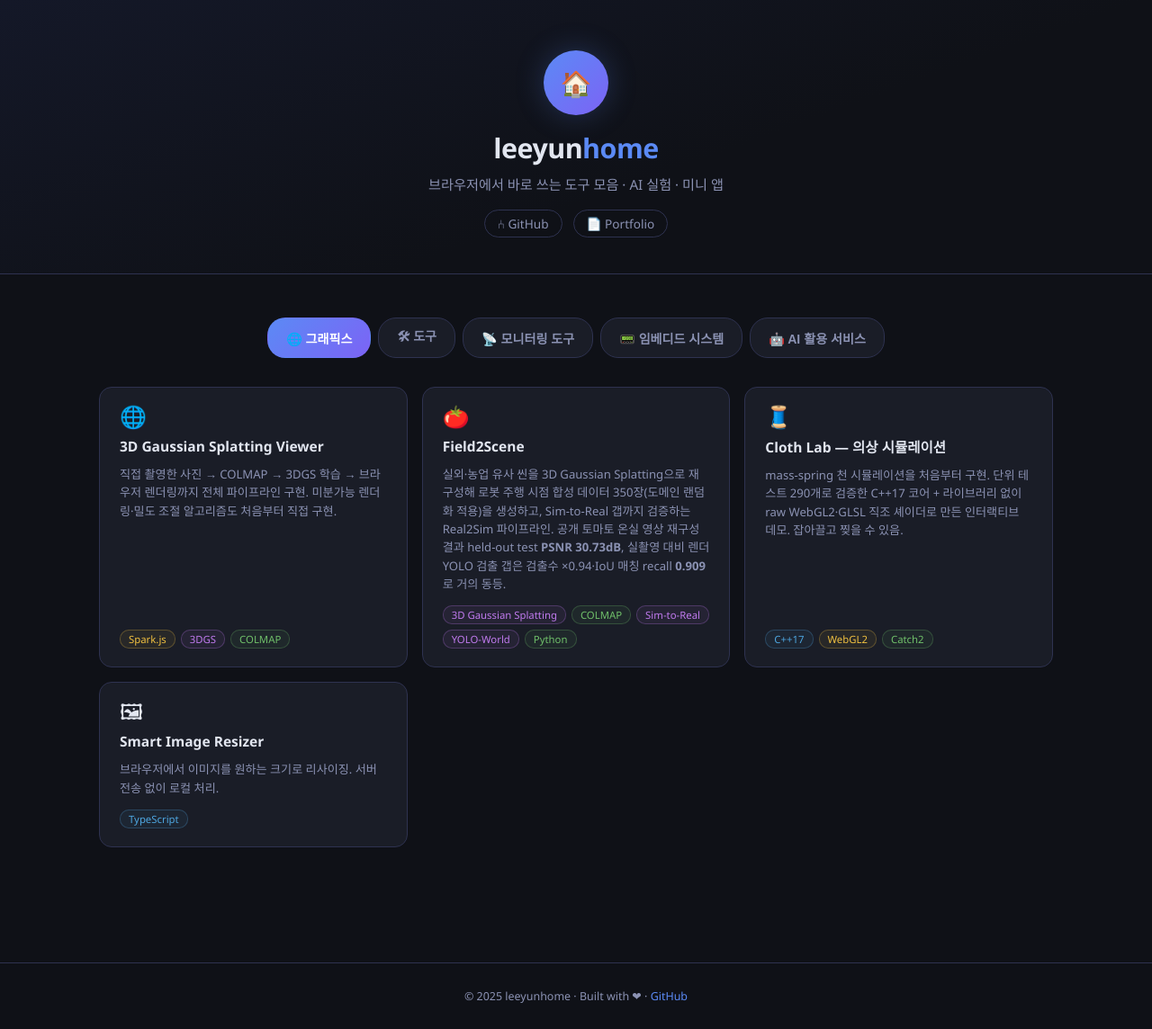
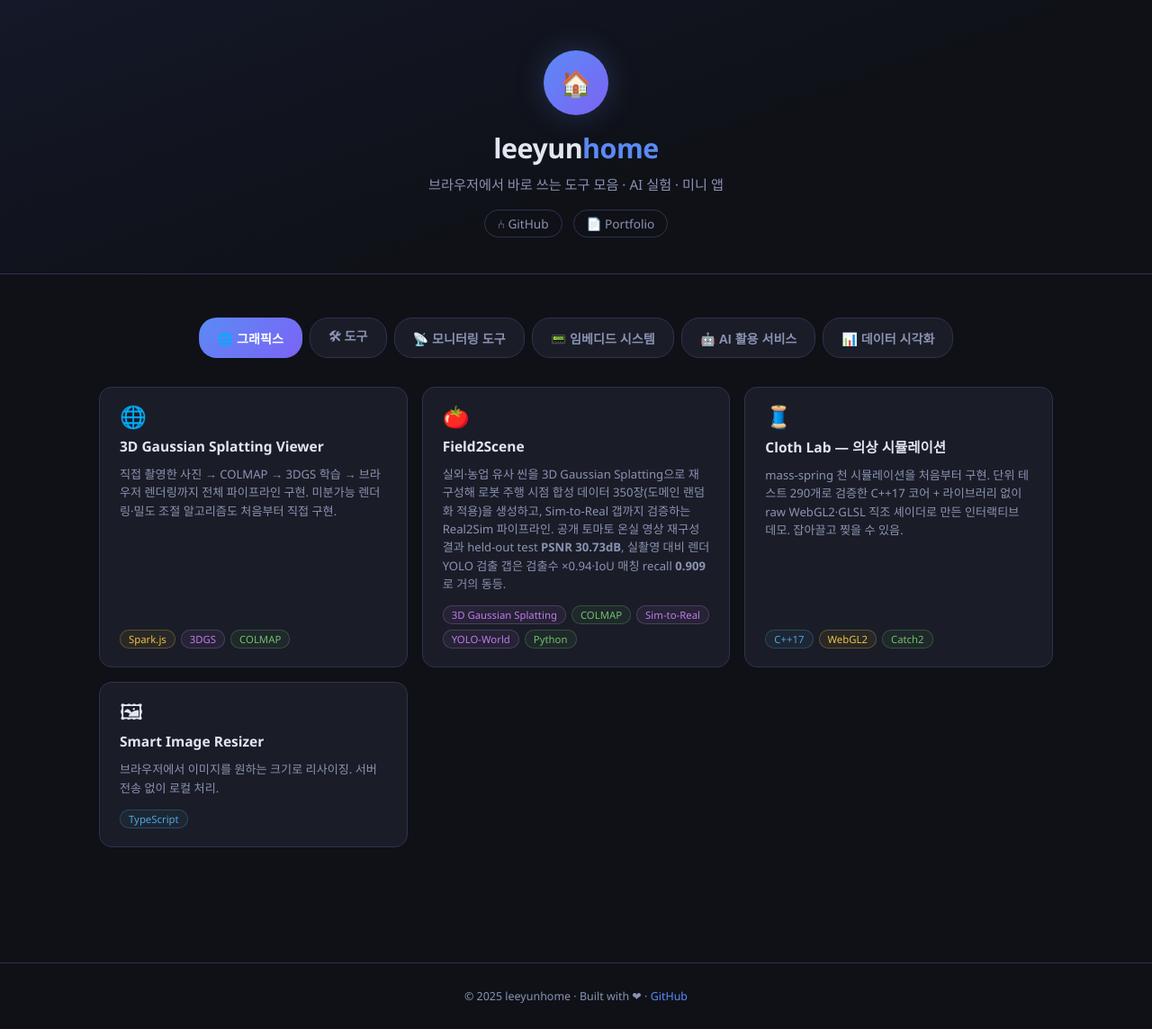
Before and after one commit to leeyunhome/leeyunhome.github.io, a Jekyll site: the page index.html, which Jekyll copies as it is, in a window 1280 px wide. Shown: the whole page at 90% size. Built offline with Jekyll 4.4.1, drawn with Linux system fonts in a browser that asks for light colours.

Commit message:
데이터 시각화 탭 신설: Data Visualization Playbook 카드 추가

```diff
--- a/index.html
+++ b/index.html
@@ -200,6 +200,7 @@
     <button class="tab-btn" data-tab="monitoring" role="tab" aria-selected="false">📡 모니터링 도구</button>
     <button class="tab-btn" data-tab="embedded" role="tab" aria-selected="false">📟 임베디드 시스템</button>
     <button class="tab-btn" data-tab="ai" role="tab" aria-selected="false">🤖 AI 활용 서비스</button>
+    <button class="tab-btn" data-tab="dataviz" role="tab" aria-selected="false">📊 데이터 시각화</button>
   </div>
 
   <!-- 그래픽스 -->
@@ -455,6 +456,26 @@
     </div>
   </section>
 
+  <!-- 데이터 시각화 -->
+  <section class="tab-panel" id="panel-dataviz">
+    <div class="grid">
+
+      <a class="card" href="https://leeyunhome.github.io/data-visualization-playbook/" target="_blank">
+        <div class="card-header">
+          <span class="card-icon">📊</span>
+          <span class="card-arrow">→</span>
+        </div>
+        <div class="card-title">Data Visualization Playbook</div>
+        <div class="card-desc">인프런 "32가지 데이터 시각화 전략" 강의를 연습 예제가 아닌 실제 프로젝트 데이터에 적용. Field2Scene의 토마토 온실 3DGS 렌더 vs 실촬영 검출 신뢰도 분포를 히스토그램·KDE로 비교하고, CSV 업로드로 직접 데이터를 시각화·비교할 수 있음.</div>
+        <div class="card-foot">
+          <span class="badge badge-py">Python</span>
+          <span class="badge badge-js">JavaScript</span>
+        </div>
+      </a>
+
+    </div>
+  </section>
+
 </main>
 
 <footer>
```
Also changed, not shown: CLAUDE.md (+2 -1 lines).
